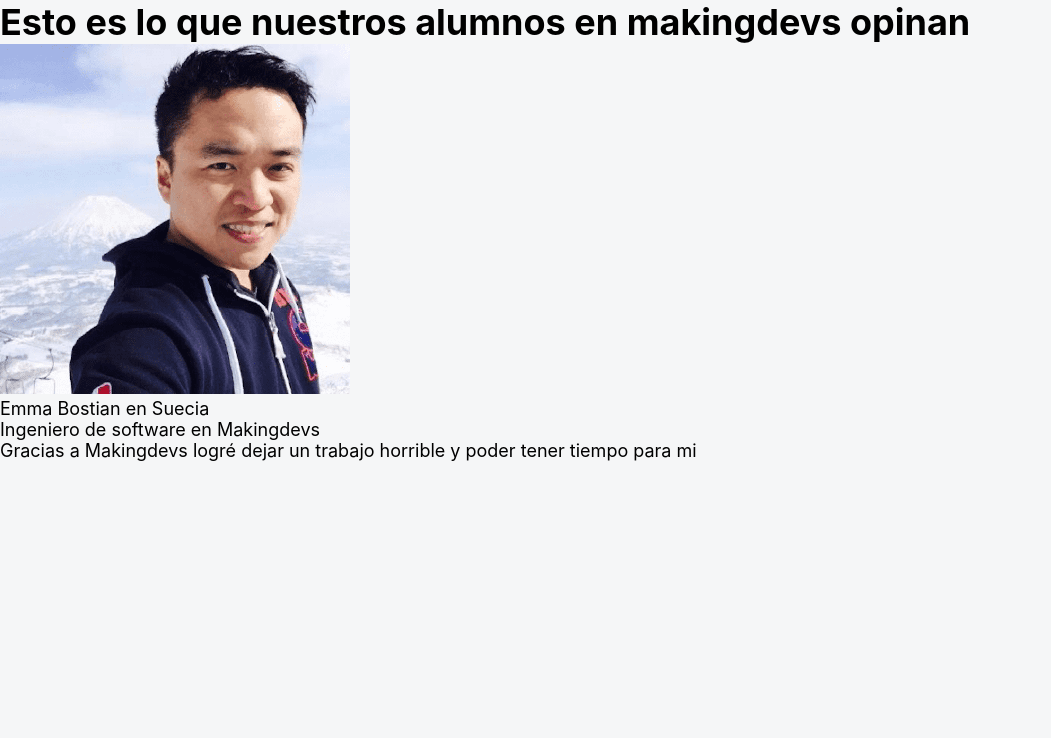
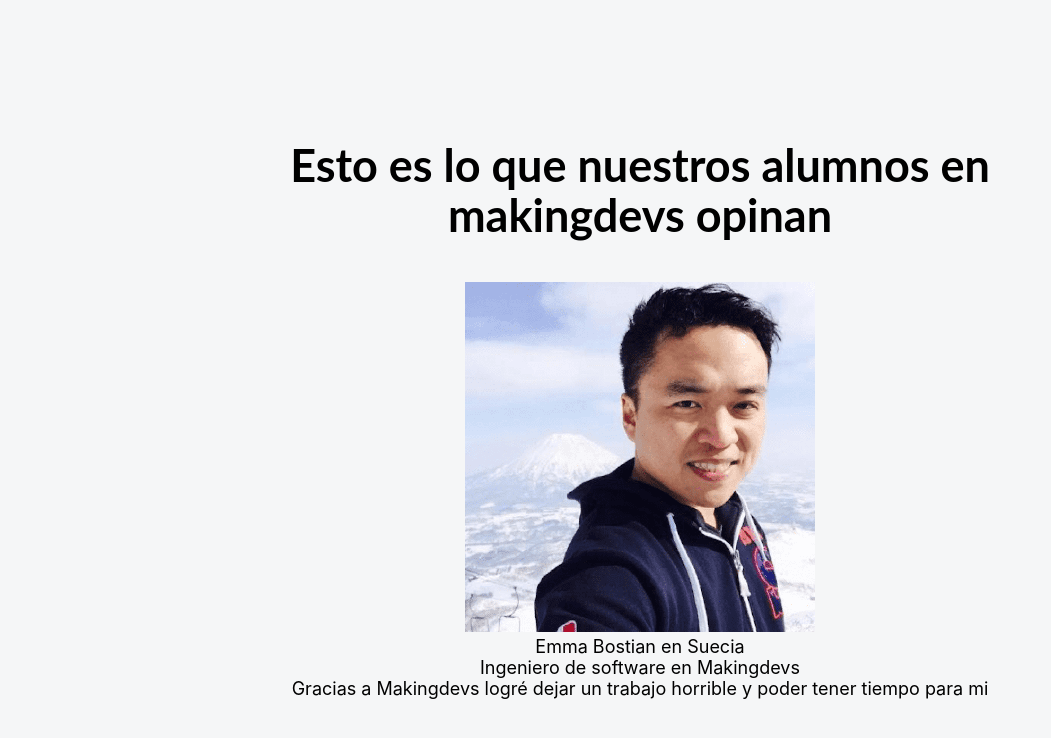
Before and after one commit to ghector6/freeCodeCampReact2, a React (Create React App) app: page / in a window 1280 px wide. Shown: the top 738 px of the page, without its empty margins (0-1051 px from the left). Built offline with nearby package versions, Linux system fonts and the light colour scheme.

Commit message:
add: general styles

```diff
--- a/src/App.css
+++ b/src/App.css
@@ -7,3 +7,28 @@
     font-size: 18px;
     background-color: #f5f6f7;
 }
+h1 {
+    max-width: 940px;
+    font-size: 2.5em;
+    font-family: Lato, sans-serif;
+    font-weight: 700;
+    line-height: 1.1;
+    margin: 40px 0
+}
+
+.App {
+    min-height: 100vh;
+    display: flex;
+    flex-wrap: wrap;
+    align-items: center;
+    justify-content: center;
+    text-align: center;
+}
+
+.contenedor-principal {
+    min-height: 600px;
+    display: flex;
+    flex-wrap: wrap;
+    align-items: center;
+    justify-content: center;
+}
```
